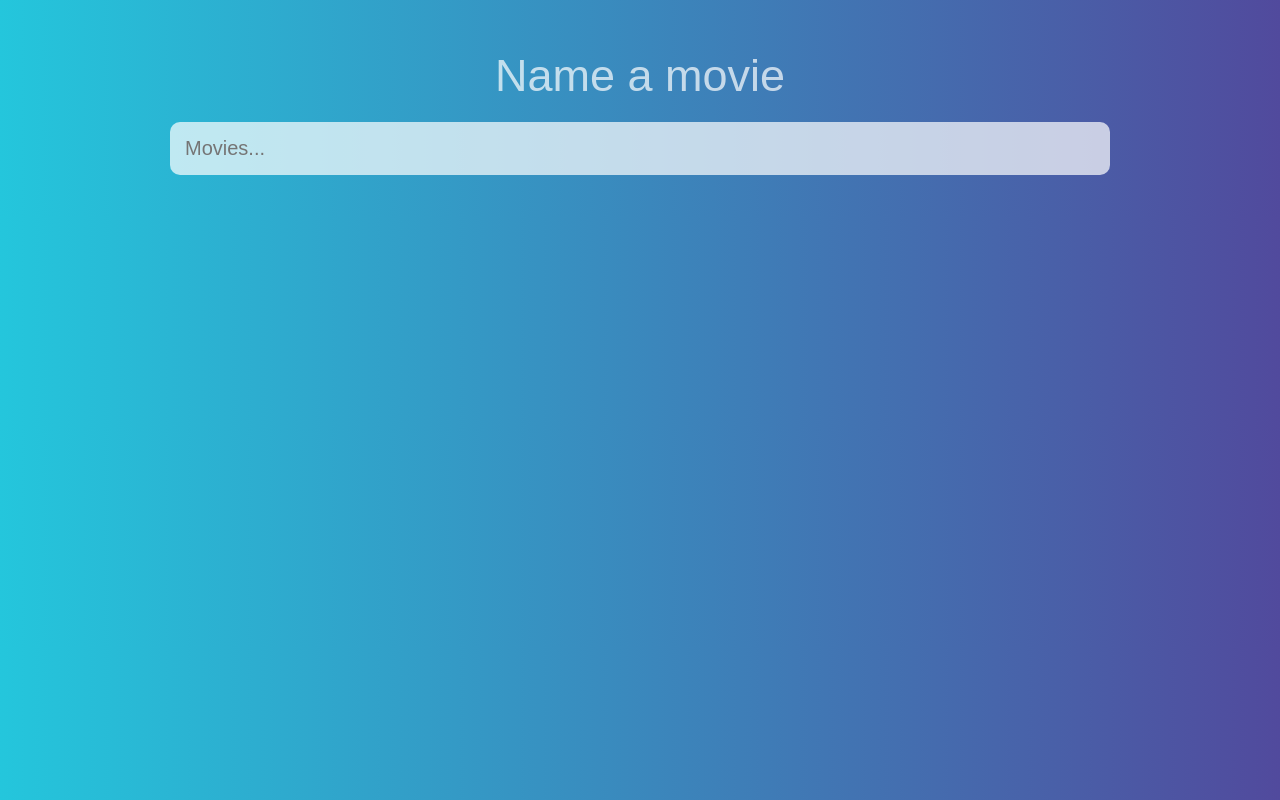
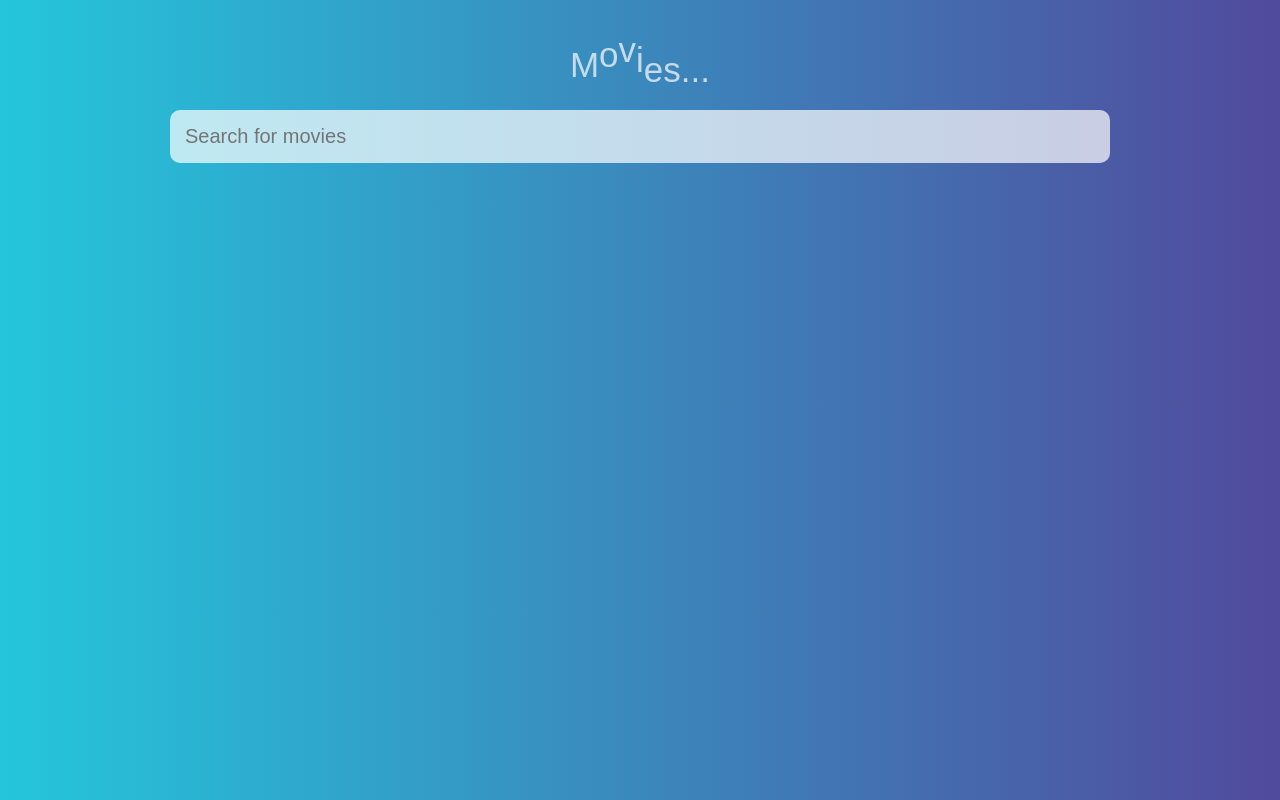
Before and after one commit to NathanNNguyen/movies, a React (Create React App) app: page / in a window 1280 px wide. Built offline with nearby package versions, Linux system fonts and the light colour scheme.

Commit message:
updated title, button

```diff
--- a/src/App.js
+++ b/src/App.js
@@ -52,7 +52,17 @@ function App() {
   return (
     <div className="App">
       <header>
-        <h1>Name a movie</h1>
+        <h1 className='wavy'>
+          <span style={{ animationDelay: '.1s' }}>M</span>
+          <span style={{ animationDelay: '.2s' }}>o</span>
+          <span style={{ animationDelay: '.3s' }}>v</span>
+          <span style={{ animationDelay: '.4s' }}>i</span>
+          <span style={{ animationDelay: '.5s' }}>e</span>
+          <span style={{ animationDelay: '.6s' }}>s</span>
+          <span style={{ animationDelay: '.7s' }}>.</span>
+          <span style={{ animationDelay: '.8s' }}>.</span>
+          <span style={{ animationDelay: '.9s' }}>.</span>
+        </h1>
       </header>
       <main>
         <Search handleInput={handleInput} search={search} />
--- a/src/components/Search.js
+++ b/src/components/Search.js
@@ -7,7 +7,7 @@ function Search({ handleInput, search, submit }) {
       <span></span>
       <input
         type="text"
-        placeholder="Movies..."
+        placeholder="Search for movies"
         className="searchbox"
         onChange={handleInput}
         onKeyPress={search}
--- a/src/index.scss
+++ b/src/index.scss
@@ -14,9 +14,22 @@ header {
 
 	h1 {
 		color: rgba(255, 255, 255, 0.7);
-		font-size: 45px;
+		font-size: 35px;
 		font-weight: 500;
 		text-align: center;
+	}
+
+	.wavy span {
+		position: relative;
+		display: inline-block;
+		// text-transform: capitalize;
+		animation: animate 1s ease-in-out infinite;
+	}
+
+	@keyframes animate {
+		0% {transform: translateY(0);}
+		20%{transform: translateY(-20px);}
+		50%, 100% { transform: translateY(0);}
 	}
 }
 
@@ -252,15 +265,16 @@ section {
 
 			background: #514a9d44;
 			color: #FFF;
-			border-radius: 8px;
+			border-radius: 5px;
 			border: none;
 			outline: none;
 			appearance: none;
 			cursor: pointer;
+			box-shadow: 5px 5px 5px rgba(0, 0, 0, 0.5);
 
 			position: relative;
 			overflow: hidden;
-			transition: .4s;
+			// transition: .4s;
 
 			&:hover {
 				background: #514a9d;
@@ -279,6 +293,7 @@ section {
 				width: 100%;
 				height: 2px;
 				background: linear-gradient(90deg, transparent, #514a9d);
+				animation: animate1 2s linear infinite;
 			}
 			span:nth-child(3){
 				bottom: 0;
@@ -286,6 +301,7 @@ section {
 				width: 100%;
 				height: 2px;
 				background: linear-gradient(270deg, transparent, #514a9d);
+				animation: animate3 2s linear infinite;
 			}
 			span:nth-child(2){
 				top: -100%;
@@ -293,6 +309,8 @@ section {
 				height: 100%;
 				width: 2px;
 				background: linear-gradient(180deg, transparent, #514a9d);
+				animation: animate2 2s linear infinite;
+				animation-delay: 1s;
 			}
 			span:nth-child(4){
 				bottom: -100%;
@@ -300,29 +318,28 @@ section {
 				height: 100%;
 				width: 2px;
 				background: linear-gradient(360deg, transparent, #514a9d);
+				animation: animate4 2s linear infinite;
+				animation-delay: 1s;
 			}
 
-			&:hover {
-				span:nth-child(1){
-					left: 100%;
-					transition: 1s;
-				}
-				span:nth-child(3){
-					right: 100%;
-					transition: 1s;
-					transition-delay: .5s;
-				}
-				span:nth-child(2){
-					top: 100%;
-					transition: 1s;
-					transition-delay: .25s;
-				}
-				span:nth-child(4){
-					bottom: 100%;
-					transition: 1s;
-					transition-delay: .75s;
-				}
+			@keyframes animate1 {
+				0%{transform: translateX(-100%);}
+				100%{transform: translateX(100%);}
 			}
+			@keyframes animate2 {
+				0%{transform: translateY(-100%);}
+				100%{transform: translateY(100%);}
+			}
+			@keyframes animate3 {
+				0%{transform: translateX(100%);}
+				100%{transform: translateX(-100%);}
+			}
+			@keyframes animate4 {
+				0%{transform: translateY(100%);}
+				100%{transform: translateY(-100%);}
+			}
+
+
 		}
 	}
 }
```
